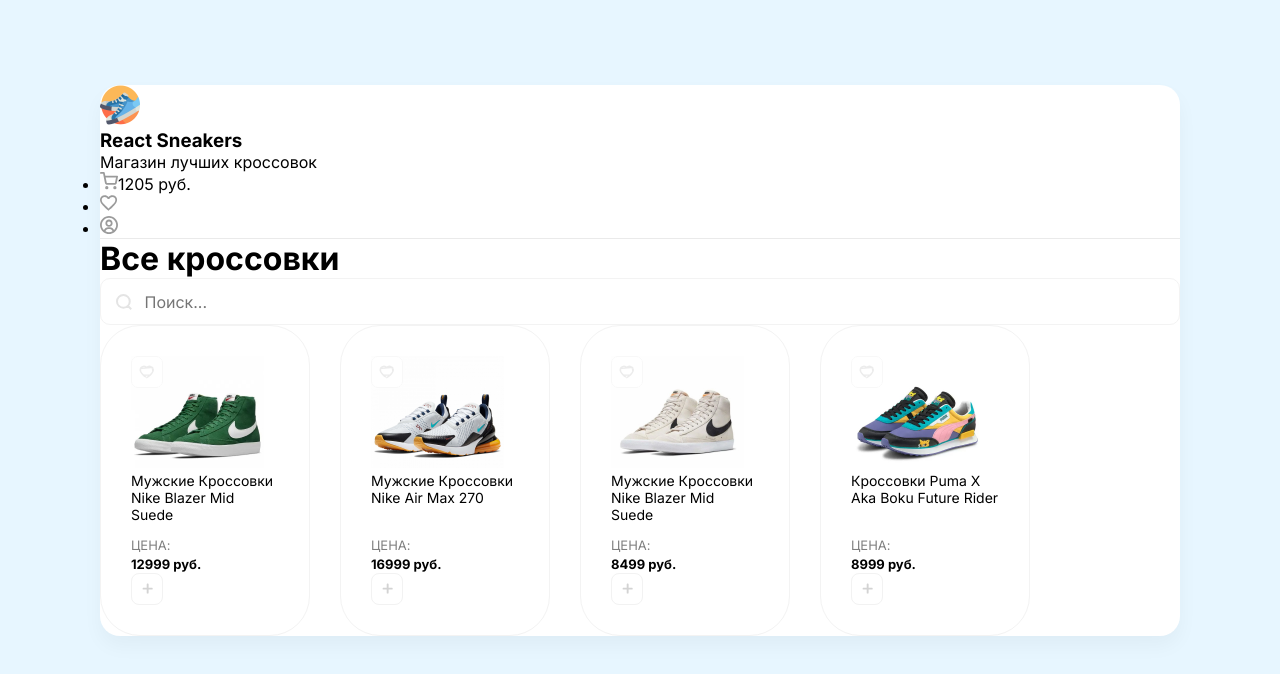
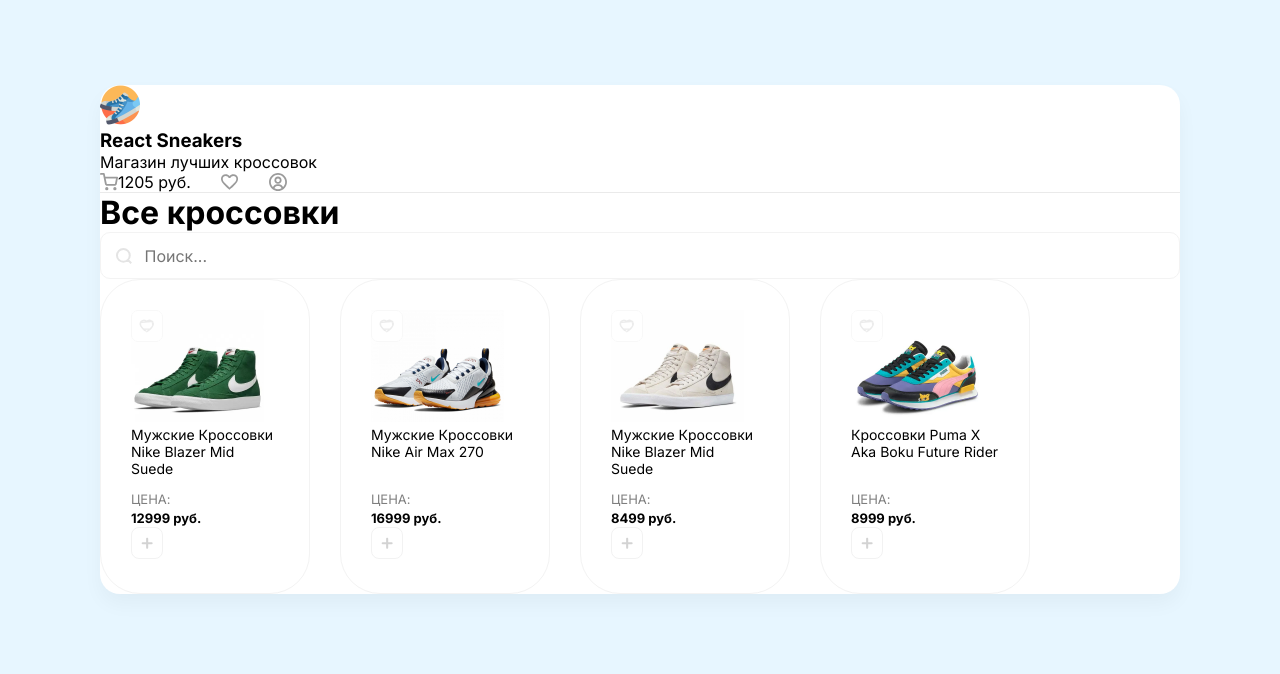
Before and after one commit to kazrias/sneakers, a React (Vite) app: page / in a window 1280 px wide. Shown: the top 674 px of the page. Built offline with nearby package versions, Linux system fonts and the light colour scheme.

Commit message:
drawer open and close

```diff
--- a/src/App.jsx
+++ b/src/App.jsx
@@ -1,3 +1,4 @@
+import { useState } from "react"
 import Card from "./components/Card/Card"
 import Header from "./components/Header"
 import Drawer from "./components/Drawer"
@@ -9,10 +10,11 @@
 
 ]
 function App() {
+  const [cartOpened, setCartOpened] = useState(false);
   return (
     <div className='wrapper clear'>
-      <Drawer />
-      <Header />
+      {cartOpened && <Drawer onClose={()=>setCartOpened(false)}/>}
+      <Header onClickCart={() => setCartOpened(true)} />
       <div className="content p-40">
         <div className="d-flex mb-40 align-center justify-between">
           <h1>Все кроссовки</h1>
@@ -23,8 +25,14 @@
         </div>
         <div className="sneakers">
           {
-            arr.map((obj,i) =>
-              <Card key={i}title={obj.name} price={obj.price} imageUrl={obj.imageUrl} />
+            arr.map((obj, i) =>
+              <Card
+                key={i} title={obj.name}
+                price={obj.price}
+                imageUrl={obj.imageUrl}
+                onClickFavorite={() => console.log('Добавили в закладки')}
+                onClickPlus={() => console.log('Нажали плюс')}
+              />
             )
           }
         </div>
--- a/src/components/Card/Card.jsx
+++ b/src/components/Card/Card.jsx
@@ -1,9 +1,13 @@
 import styles from './Card.module.scss'
-console.log(styles);
-function Card({title,price,imageUrl}) {
+import { useState } from 'react'
+function Card({ title, price, imageUrl, onClickPlus, onClickFavorite }) {
+  const [isAdded, setIsAdded] = useState(false);
+  const handleClickPlus=()=>{
+    setIsAdded(!isAdded)
+  }
   return (
     <div className={styles.card}>
-      <div className={styles.favorite}><img src="/img/unliked.svg" alt="unliked" /></div>
+      <div onClick={onClickFavorite} className={styles.favorite}><img src="/img/unliked.svg" alt="unliked" /></div>
       <img width={133} height={112} src={imageUrl} alt="sneakers" />
       <h5>{title}</h5>
       <div className='d-flex justify-between align-center'>
@@ -11,9 +15,7 @@
           <p>Цена:</p>
           <b>{price} руб.</b>
         </div>
-        <button className='button'>
-          <img width={11} height={11} src="/img/plus.svg" alt="plus" />
-        </button>
+        <img className={styles.plus} onClick={handleClickPlus} src={`/img/${isAdded ? "added.svg" : "add.svg"}`} alt="plus" />
       </div>
     </div>
   )
--- a/src/components/Card/Card.module.scss
+++ b/src/components/Card/Card.module.scss
@@ -32,4 +32,7 @@
       cursor: pointer;
       margin-bottom: 50px;
     }
+    .plus{
+      cursor: pointer;
+    }
   }
--- a/src/components/Drawer.jsx
+++ b/src/components/Drawer.jsx
@@ -1,8 +1,8 @@
-function Drawer() {
+function Drawer({ onClose }) {
   return (
-    <div style={{ display: 'none' }} className="overlay">
+    <div className="overlay">
       <div className="drawer">
-        <h2 className="mb-30 d-flex justify-between align-center">Корзина <img className="removeBtn cu-p" src="/img/btn-remove.svg" alt="Remove" /></h2>
+        <h2 className="mb-30 d-flex justify-between align-center">Корзина <img onClick={onClose} className="removeBtn cu-p" src="/img/btn-remove.svg" alt="Close" /></h2>
         <div className="items flex">
           <div className="cartItem d-flex align-center mb-20">
             <div style={{ backgroundImage: 'url(/img/sneakers/1.jpg)' }} className="cartItemImg"></div>
--- a/src/components/Header.jsx
+++ b/src/components/Header.jsx
@@ -1,4 +1,4 @@
-function Header() {
+function Header({ onClickCart }) {
   return (
     <header className='d-flex justify-between align-center p-40'>
       <div className='d-flex align-center'>
@@ -8,9 +8,9 @@
           <p className='opacity-5'>Магазин лучших кроссовок</p>
         </div>
       </div>
-      <ul className='headerRight d-flex'>
-        <li className='mr-30'>
-          <img width={18} height={18} src="/img/cart.svg" alt="logo" />
+      <ul className='headerRight'>
+        <li onClick={onClickCart} className="cu-p">
+          <img className="mr-10" width={18} height={18} src="/img/cart.svg" alt="logo" />
           <span>1205 руб.</span>
         </li>
         <li>
--- a/src/index.scss
+++ b/src/index.scss
@@ -26,6 +26,15 @@
 header {
   border-bottom: 1px solid #EAEAEA;
 
+  .headerRight {
+    display: flex;
+    gap: 30px;
+    align-items: center;
+    li{
+      display: flex;
+      align-items: center;
+    }
+  }
 }
 
 .sneakers {
--- a/vite.config.js
+++ b/vite.config.js
@@ -5,4 +5,5 @@
 export default defineConfig({
   plugins: [react()],
   base: '/sneakers/',
+
 })
```
